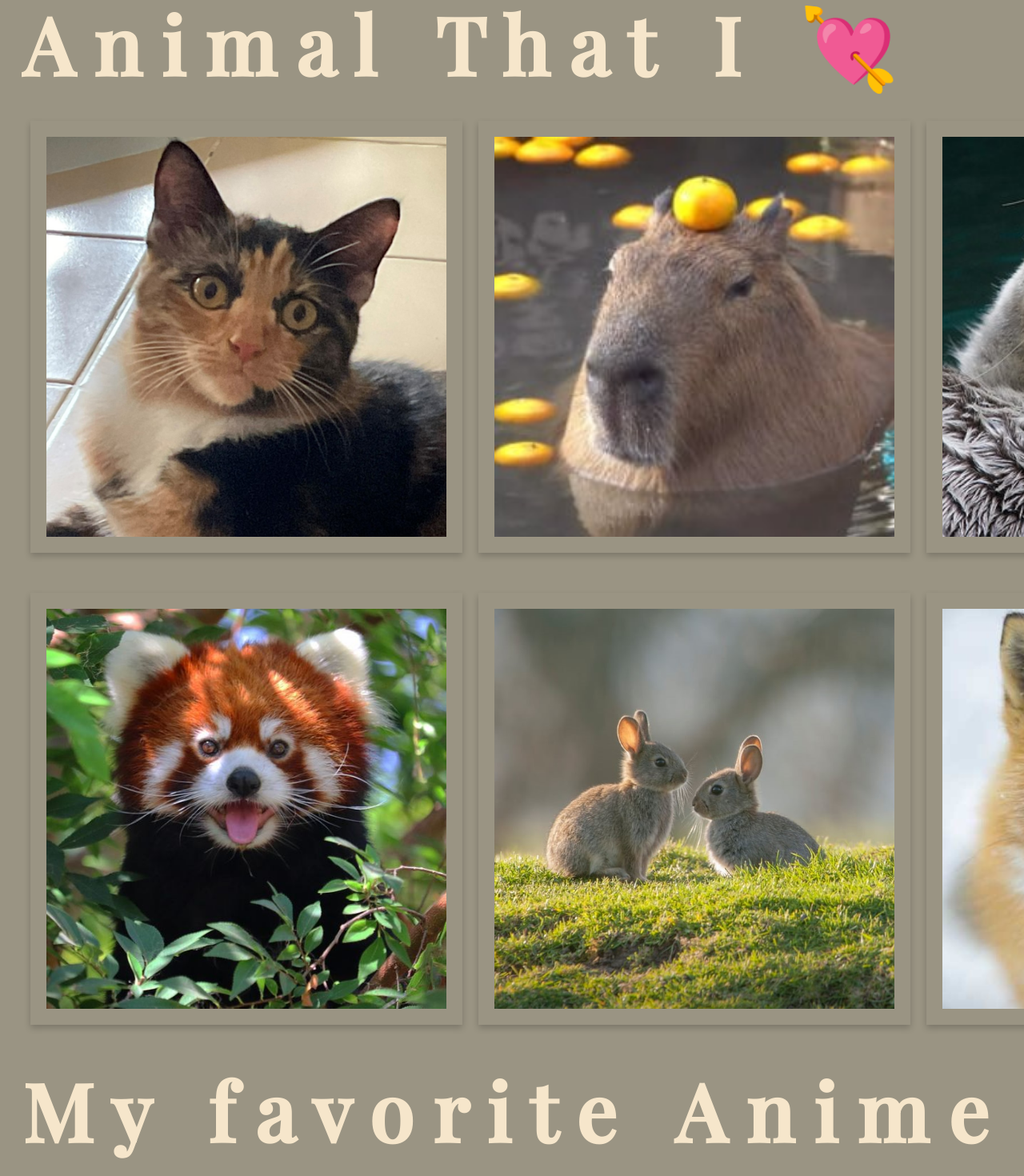
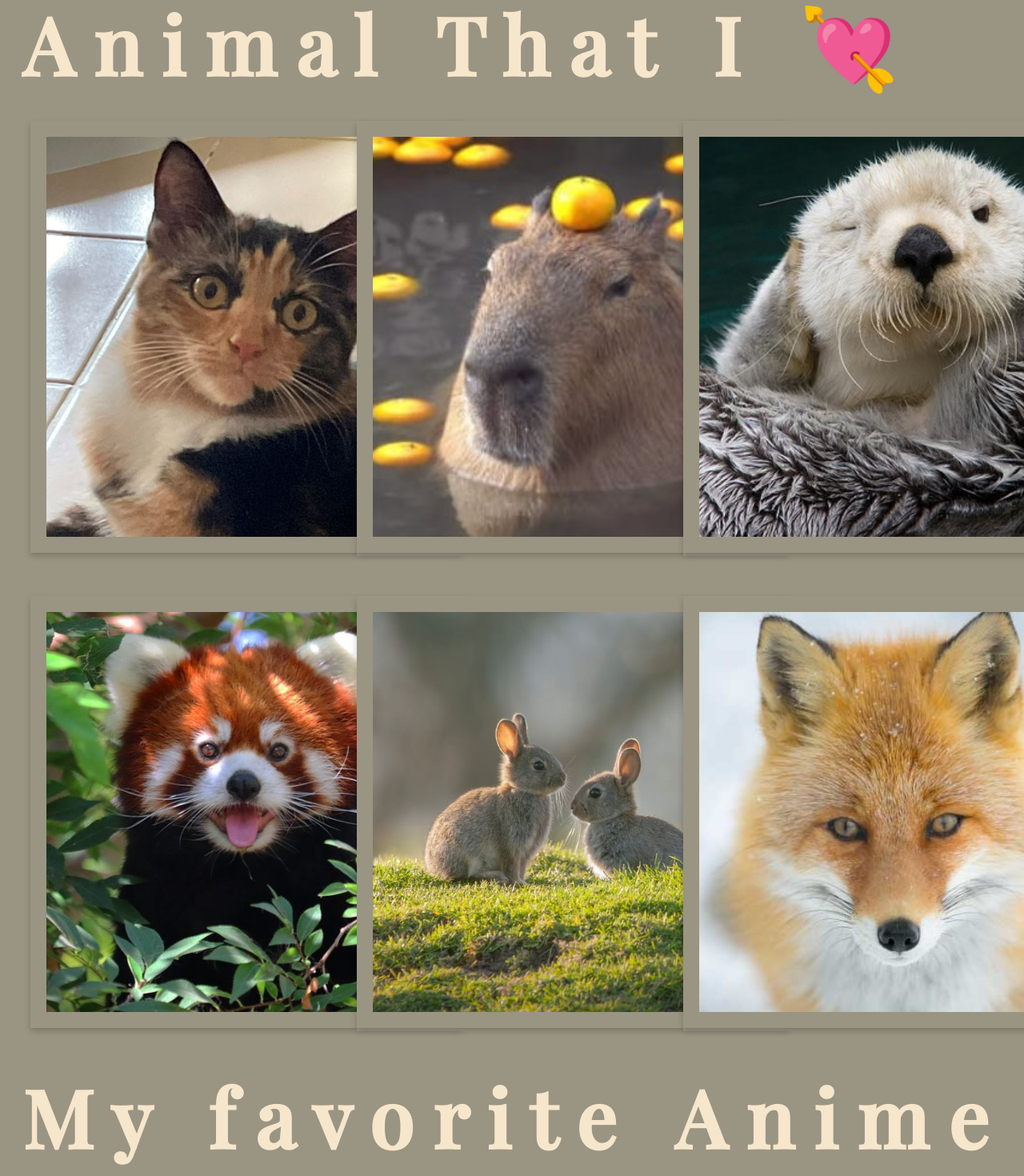
Before and after one commit to Malao-Ang/Portfolio.vue, a Vue app: page /about in a window 1280 px wide. Shown: the part 2930-4400 px from the top of the page at 80% size. Built offline with nearby package versions, Linux system fonts and the light colour scheme.

Commit message:
fix animal grid

```diff
--- a/src/components/AboutMe.vue
+++ b/src/components/AboutMe.vue
@@ -45,12 +45,30 @@
         <div class="animal">
             <p class="title1">A n i m a l &nbsp;&nbsp;T h a t &nbsp;&nbsp;I &nbsp;&nbsp;&#128152;</p>
             <div class="grid">
+                <div class="all">
                     <img class="grid-item" src="../images/cat.jpg" alt="cat">
+                    <div class="overlay">&#127775; E Tip Non's Cat &#127775;</div>
+                </div>
+                <div class="all">
                     <img class="grid-item" src="../images/capibara.jpg" alt="cat">
+                    <div class="overlay">&#127807; Capibara &#127807;</div>
+                </div>
+                <div class="all">
                     <img class="grid-item" src="../images/otter.jpg" alt="cat">
+                    <div class="overlay">&#128167; Otter &#128167;</div>
+                </div>
+                <div class="all">
                     <img class="grid-item" src="../images/panda.jpg" alt="cat">
+                    <div class="overlay">&#127808; Red panda &#127808;</div>
+                </div>
+                <div class="all">
                     <img class="grid-item" src="../images/rabbit.jpg" alt="cat">
+                    <div class="overlay">&#127799; Rabbit &#127799;</div>
+                </div>
+                <div class="all">
                     <img class="grid-item" src="../images/fox.jpg" alt="cat">
+                    <div class="overlay">&#127884; Japan fox &#127884;</div>
+                </div>
             </div>
         </div>
         <div class="color">
@@ -154,5 +172,26 @@ head {
     box-shadow: 0 4px 8px 0 rgba(0,0,0,0.2);
 
 }
+.all{
+    position: relative;
+    width:50%;
+    max-width: 300px;
+}
+.overlay{
+    position:absolute;
+    bottom:0;
+    background: rgb(52, 52, 52);
+    background: rgba(0,0,0,0.5); /*see thoug */
+    color: rgb(243, 243, 243);
+    width:100%;
+    transition:0.5s ease;
+    opacity:0;
+    font-size:20px;
+    padding:50px;
+    text-align: center;
+}
+.all:hover .overlay {
+    opacity: 1;
+}
 
 </style>
```
Lines whose indentation alone changed are shown as unchanged.
